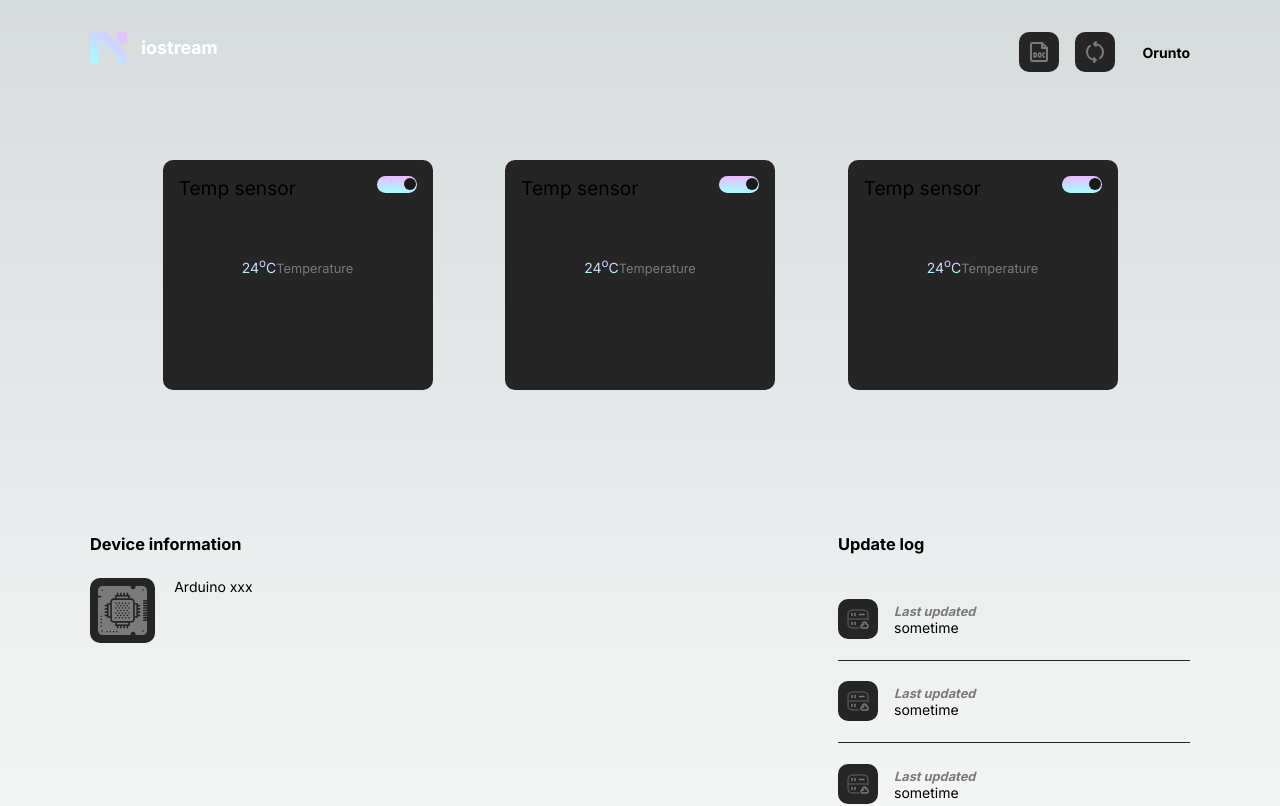
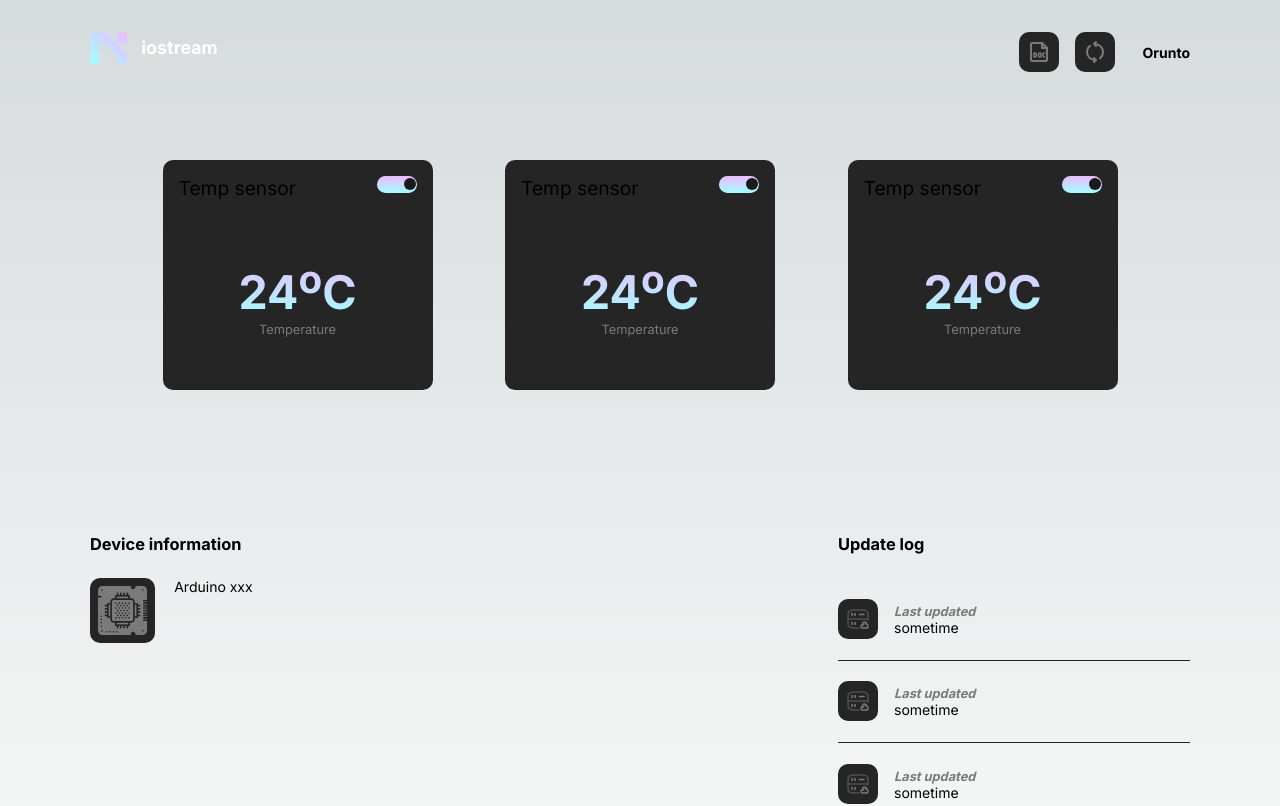
Before and after one commit to orunto/iostream, a Next.js app: page /monitor in a window 1280 px wide. Shown: the top 806 px of the page. Built offline with nearby package versions, Linux system fonts and the light colour scheme.

Commit message:
Fixed broken style in monitor

```diff
--- a/src/app/monitor/page.tsx
+++ b/src/app/monitor/page.tsx
@@ -60,7 +60,7 @@ const Monitor = () => {
                                 </div>
 
                                 <div className='text-center mt-3'>
-                                    <span className='text-grand'>24<sup>o</sup>C</span>
+                                    <span className='text-grand text-lg2 d-block text-bold'>24<sup>o</sup>C</span>
                                     <small className='text-s1 grey'>Temperature</small>
                                 </div>
                             </article>
```
